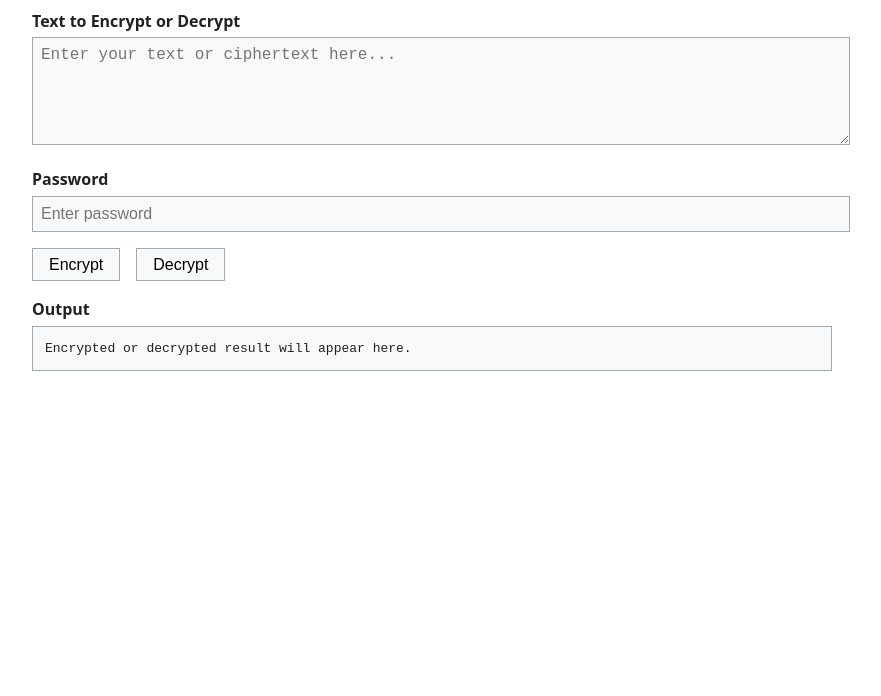
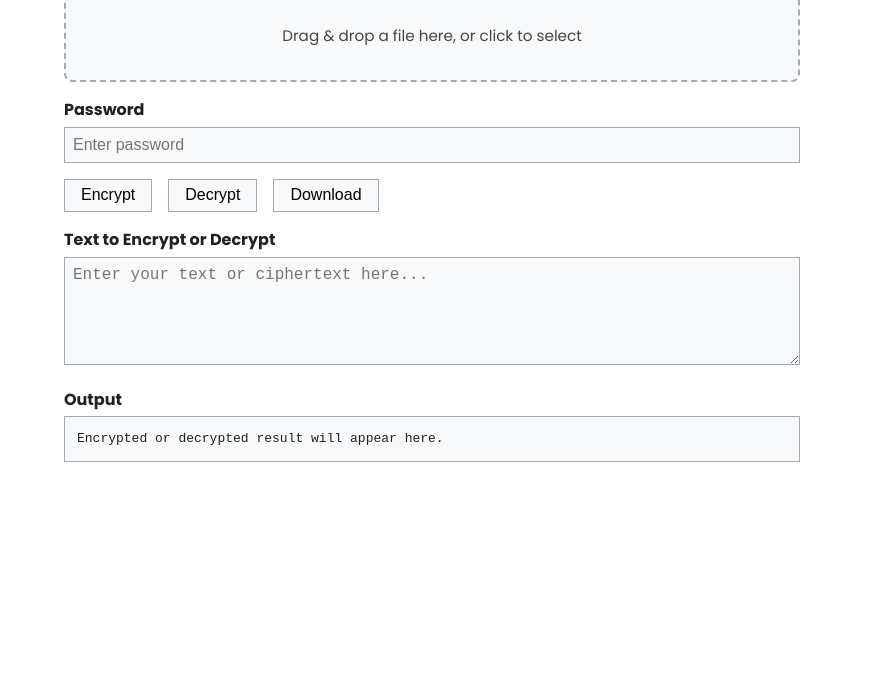
Before and after one commit to kayibea/syfer-text, a website built with Vite: page index.html in a window 1280 px wide. Shown: the part 104-800 px from the top of the page, without its empty margins (208-1089 px from the left). Built offline with nearby package versions, Linux system fonts and the light colour scheme.

Commit message:
ui: work on file drop integration

```diff
--- a/index.html
+++ b/index.html
@@ -4,13 +4,20 @@
     <meta charset="UTF-8" />
     <link rel="icon" type="image/svg+xml" href="/vite.svg" />
     <meta name="viewport" content="width=device-width, initial-scale=1.0" />
-    <title>Text Encryptor</title>
+
+    <link rel="preconnect" href="https://fonts.googleapis.com" />
+    <link rel="preconnect" href="https://fonts.gstatic.com" crossorigin />
+    <link href="https://fonts.googleapis.com/css2?family=Poppins:wght@400;700&display=swap" rel="stylesheet" />
+
+    <title>Syfer Text</title>
   </head>
   <body>
-    <h1>Text Encryptor</h1>
+    <h1>Syfer Text</h1>
 
-    <label for="inputText">Text to Encrypt or Decrypt</label>
-    <textarea id="inputText" rows="5" placeholder="Enter your text or ciphertext here..."></textarea>
+    <div class="dropzone" id="dropzone">
+      <p>Drag & drop a file here, or click to select</p>
+      <input type="file" id="fileInput" hidden />
+    </div>
 
     <label for="key">Password</label>
     <input type="text" id="key" placeholder="Enter password" />
@@ -18,7 +25,11 @@
     <div class="buttons">
       <button id="encrypt">Encrypt</button>
       <button id="decrypt">Decrypt</button>
+      <button id="download">Download</button>
     </div>
+
+    <label for="inputText">Text to Encrypt or Decrypt</label>
+    <textarea id="inputText" rows="5" placeholder="Enter your text or ciphertext here..."></textarea>
 
     <label for="outputText">Output</label>
     <div class="output" id="outputText">Encrypted or decrypted result will appear here.</div>
--- a/src/style.css
+++ b/src/style.css
@@ -1,5 +1,11 @@
+* {
+  margin: 0;
+  padding: 0;
+  box-sizing: border-box;
+}
+
 body {
-  font-family: system-ui, sans-serif;
+  font-family: 'Poppins', 'Segoe UI', Tahoma, Geneva, Verdana, sans-serif;
   background: #ffffff;
   color: #202122;
   padding: 2rem;
@@ -39,7 +45,7 @@ textarea {
 button {
   padding: 0.4rem 1rem;
   font-size: 1rem;
-  background: #f8f9fa;
+  background-color: #f8f9fa;
   border: 1px solid #a2a9b1;
   cursor: pointer;
 }
@@ -49,7 +55,7 @@ button:hover {
 }
 
 .output {
-  background: #f8f9fa;
+  background-color: #f8f9fa;
   border: 1px solid #a2a9b1;
   padding: 0.75rem;
   font-family: monospace;
@@ -60,6 +66,35 @@ button:hover {
   max-height: 200px;
 }
 
+.dropzone {
+  border: 2px dashed #a2a9b1;
+  border-radius: 8px;
+  padding: 2rem;
+  text-align: center;
+  color: #555;
+  background: #f8f9fa;
+  transition: background 0.2s ease, border-color 0.2s ease;
+  margin-bottom: 1rem;
+  cursor: pointer;
+}
+
+.dropzone:hover {
+  background: #f1f3f5;
+  border-color: #72777d;
+}
+
+.dropzone.dragover {
+  background: #e6f4ff;
+  border-color: #36c;
+  color: #202122;
+}
+
+.dropzone p {
+  margin: 0;
+  font-size: 0.95rem;
+  color: #444;
+}
+
 label {
   font-weight: bold;
   display: block;
```
